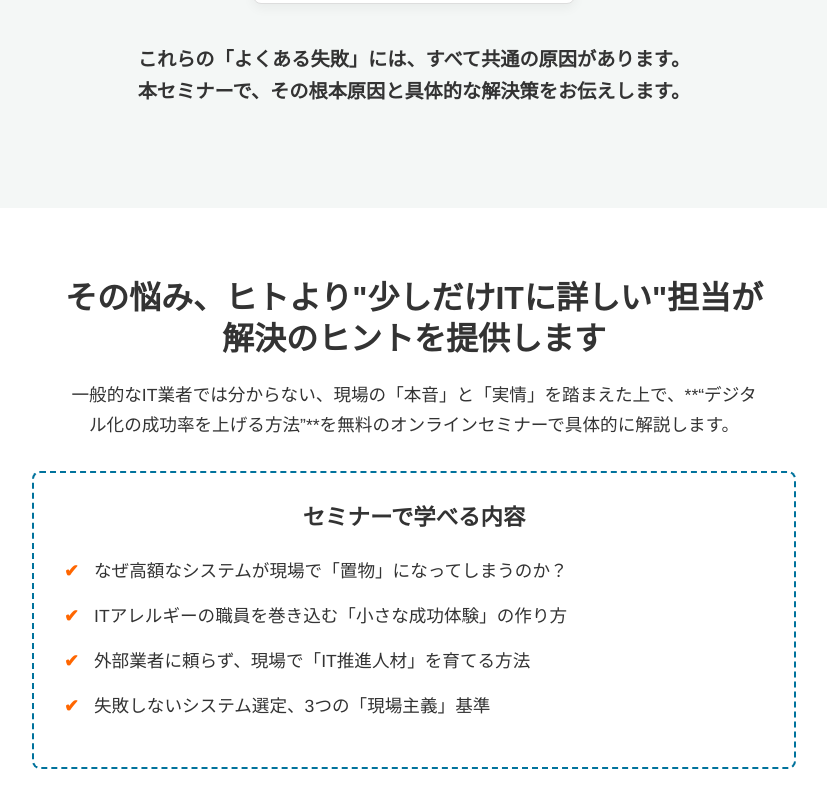
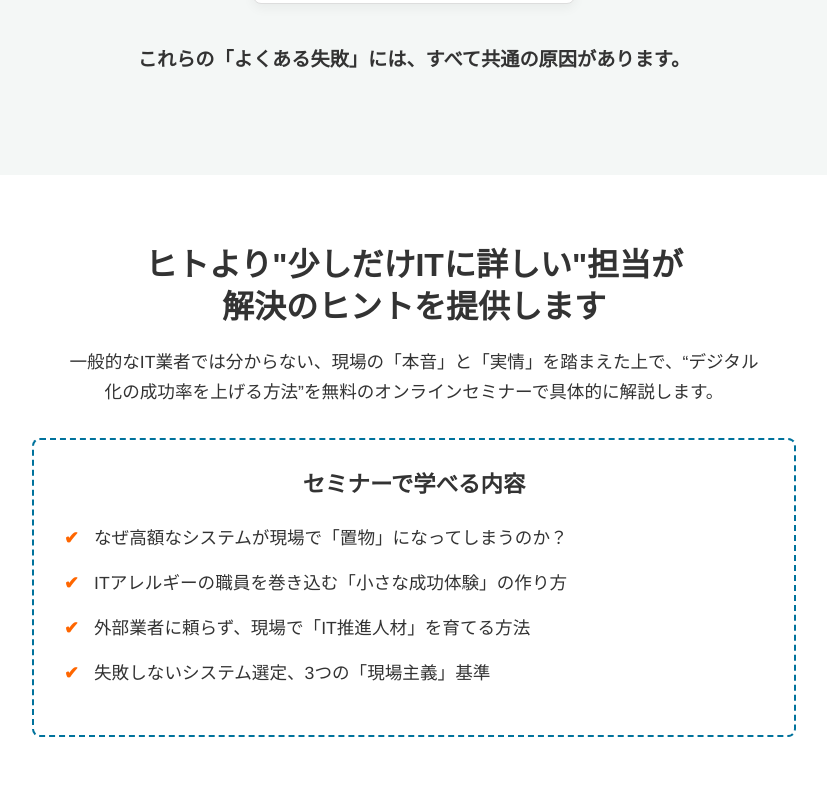
Before and after one commit to triggerasato-n/seminar_lp, a plain HTML site: page index.html in a window 1280 px wide. Shown: the part 1280-2088 px from the top of the page, without its empty margins (226-1053 px from the left). Drawn offline with Linux system fonts and the light colour scheme.

Commit message:
Update index.html

```diff
--- a/index.html
+++ b/index.html
@@ -39,16 +39,15 @@
                 </div>
                 <p class="agitation-lead">
                     これらの「よくある失敗」には、すべて共通の原因があります。<br>
-                    本セミナーで、その根本原因と具体的な解決策をお伝えします。
                 </p>
             </div>
         </section>
 
         <section class="solution">
             <div class="container">
-                <h2>その悩み、ヒトより"少しだけITに詳しい"担当が<br>解決のヒントを提供します</h2>
+                <h2>ヒトより"少しだけITに詳しい"担当が<br>解決のヒントを提供します</h2>
                 <p class="solution-lead">
-                    一般的なIT業者では分からない、現場の「本音」と「実情」を踏まえた上で、**“デジタル化の成功率を上げる方法”**を無料のオンラインセミナーで具体的に解説します。
+                    一般的なIT業者では分からない、現場の「本音」と「実情」を踏まえた上で、“デジタル化の成功率を上げる方法”を無料のオンラインセミナーで具体的に解説します。
                 </p>
 
                 <div class="agenda-box">
```
